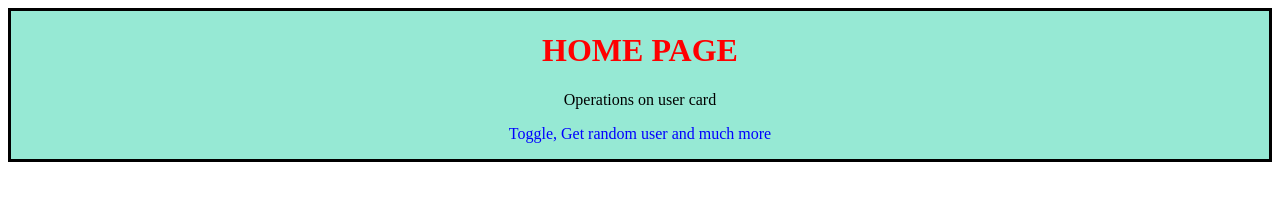
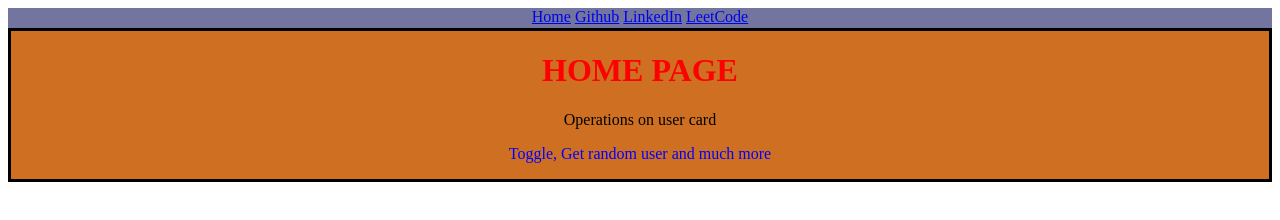
Before and after one commit to 25wh5a0532/AutoSuggest, a website: page frontend/index.html in a window 1280 px wide. Drawn offline with Linux system fonts and the light colour scheme.

Commit message:
added links to the page using anchor tag

```diff
--- a/frontend/index.css
+++ b/frontend/index.css
@@ -11,10 +11,26 @@ h1{
     border-color:black;
 
     background-style:solid;
-    background-color:rgb(150, 233, 212);
+    background-color:rgb(207, 111, 33);
 
 
 }
 #p2{
     color:blue
 }
+#navbar{
+    background-color:rgb(114, 117, 157);
+    text-align:center;
+    text-decoration:none;
+    height:20px;
+    margin:0px
+    padding:5px
+
+
+}
+#nav a{
+    text-decoration:none;
+    color:black;
+    padding:10px;
+    font-size:20px;
+}
--- a/frontend/index.html
+++ b/frontend/index.html
@@ -7,6 +7,12 @@
     <link rel="stylesheet" href="index.css">
 </head>
 <body>
+    <div is="nav" id="navbar">
+        <a href="/">Home</a>
+        <a href="https://github.com/25wh5a0532/AutoSuggest">Github</a>
+        <a href="https://www.linkedin.com/in/koti-lavanya-1439183a4">LinkedIn</a>
+        <a href="https://leetcode.com/u/kotilavanya/">LeetCode</a>
+    </div>
     <div class="home-intro">
         <h1> HOME PAGE</h1>
         <p id="p1"> Operations on user card</p>
```
